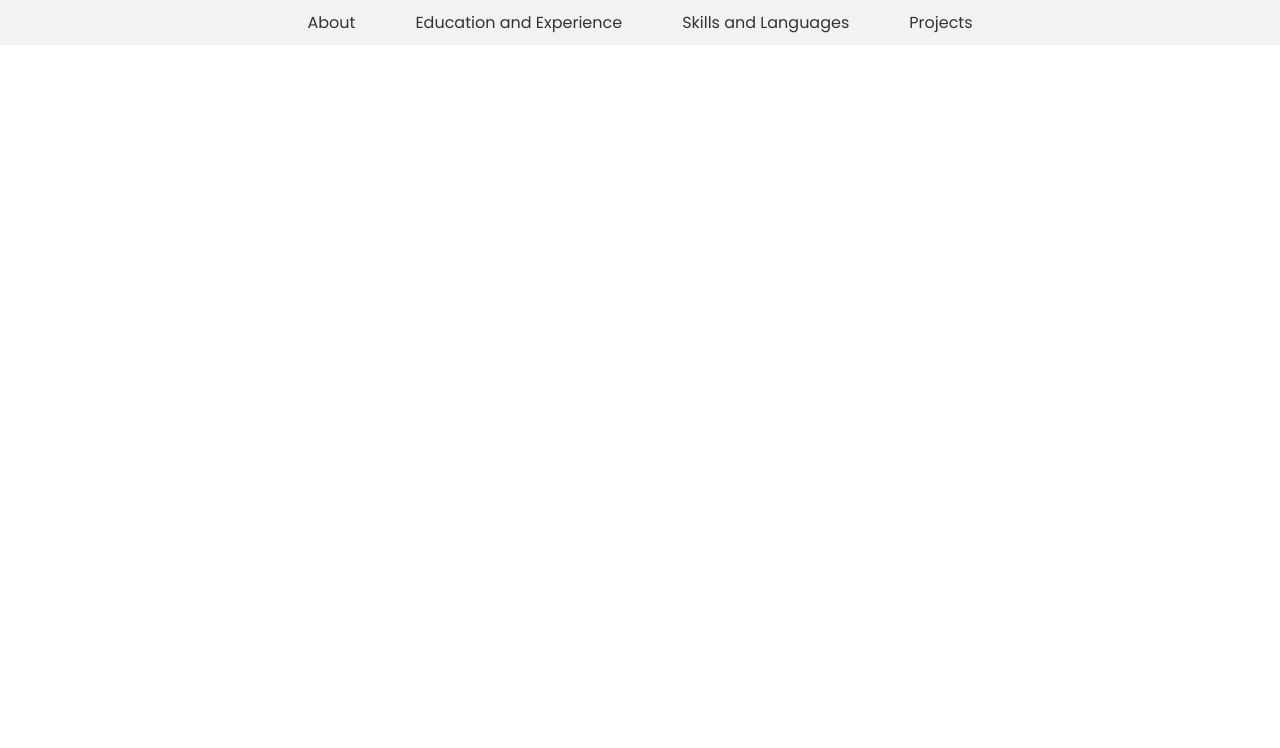
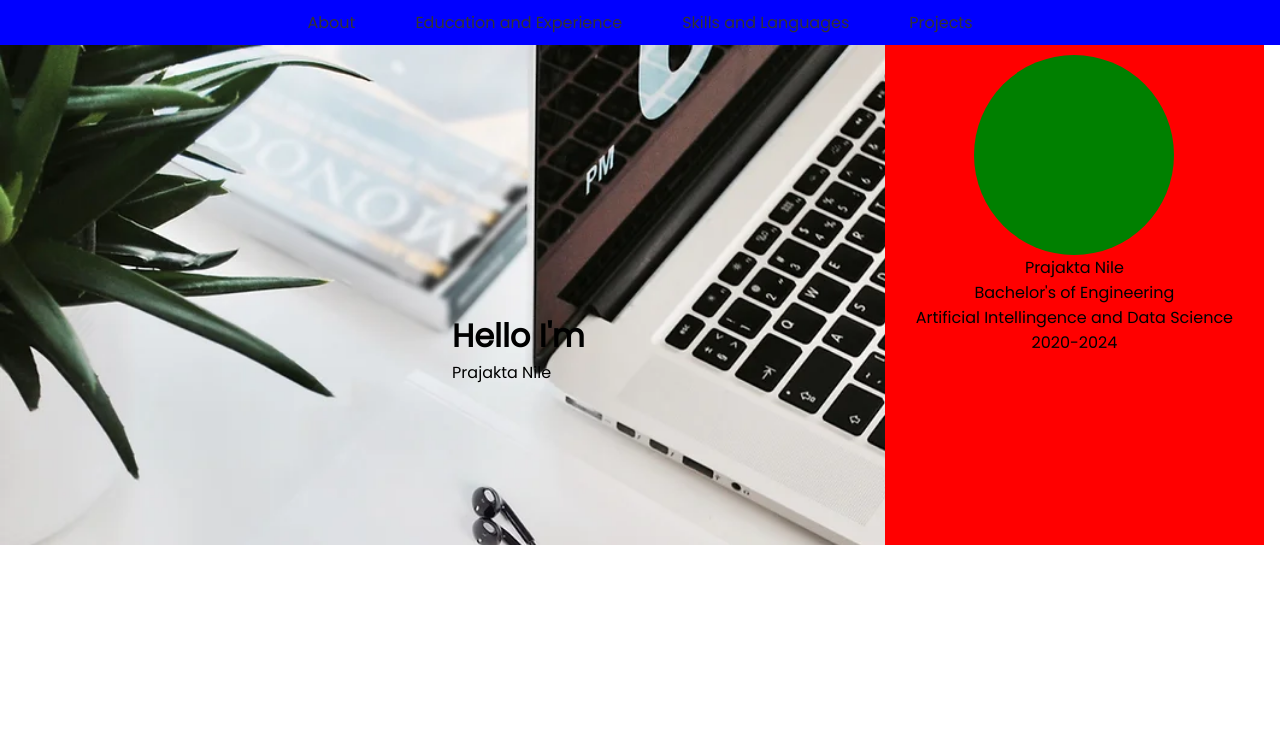
Before and after one commit to sidnile/portfolio, a plain HTML site: page index.html in a window 1280 px wide. Drawn offline with Linux system fonts and the light colour scheme.

Commit message:
Added profile info

```diff
--- a/index.html
+++ b/index.html
@@ -18,8 +18,21 @@
             <li class="nav-item"><a href="#" class="nav-link">Projects</a></li>
         </ul>
     </nav>
-    <div class="introduction">
-
+    <div class="background">
+        <div class="image-sizing">
+            <div class="header">
+                <h1>Hello I'm</h1>
+                <p>Prajakta Nile</p>
+            </div>
+        </div>
+        <div class="profile">
+            <div class="profile-pic"></div>
+            <p class="profile-name">Prajakta Nile</p>
+            <p class="profile-education">Bachelor's of Engineering</p>
+            <p class="profile-education">Artificial Intellingence and Data Science</p>
+            <p class="profile-education">2020-2024</p>
+        </div>
+    </div>
     </div>
     <div class="about"></div>
     <div class="information">
--- a/style.css
+++ b/style.css
@@ -1,10 +1,12 @@
 @import url('https://fonts.googleapis.com/css2?family=Poppins&display=swap');
-*{
+
+* {
     margin: 0;
     padding: 0;
     box-sizing: border-box;
     font-family: 'Poppins', sans-serif;
 }
+
 .navbar,
 .nav-list,
 .nav-item {
@@ -14,7 +16,7 @@
 }
 
 .navbar {
-  background-color: #f2f2f2;
+    background-color: blue;
 }
 
 .nav-list {
@@ -39,7 +41,38 @@
     color: #fff;
 }
 
-.introduction{
+
+.background {
+    height: 700px;
+    width: 98.75vw;
+    display: flex;
+}
+
+.image-sizing {
     background-image: url('images/backgroundImage.jpg');
     background-size: cover;
+    height: 500px;
+    width: 1000px;
+    position: relative;
+    width: 70%;
 }
+.header{
+    position: absolute;
+    right: 300px;
+    bottom: 160px;
+}
+.profile{
+    width: 30%;
+    height: 500px;
+    background-color: red;
+    display: flex;
+    flex-direction: column;
+    align-items: center;
+}
+.profile-pic{
+    height: 200px;
+    width: 200px;
+    border-radius: 50%;
+    background-color: green;
+    margin-top: 10px;
+}
```
Lines whose indentation alone changed are shown as unchanged.
